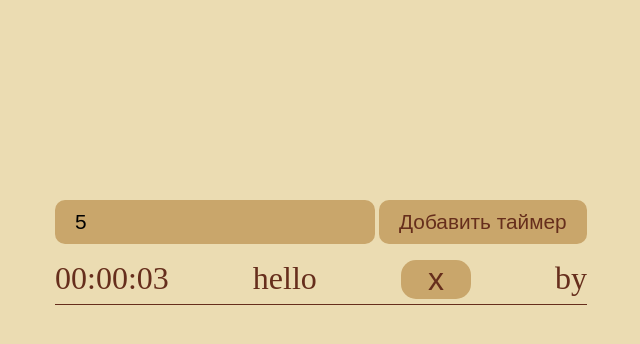
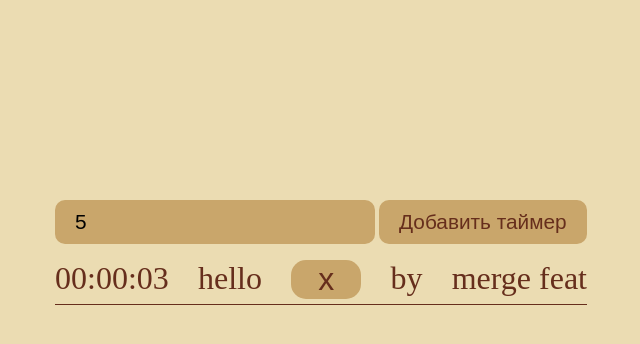
Before and after one commit to ilanalis/hexlet-timer, a plain HTML site: page index.html in a window 1280 px wide. Both pictures are taken after typing "5" into the empty fields and a click on the button "Добавить таймер". Shown: the whole page, without its empty margins (319-959 px from the left). Drawn offline with Linux system fonts and the light colour scheme.

Commit message:
feat: branch feat

```diff
--- a/index.html
+++ b/index.html
@@ -23,6 +23,7 @@
                 <span>hello</span>
                 <button class="delete-timer-button">x</button>
                 <span>by</span>
+                <span>merge feat</span>
             </li>
         </template>
     </ul>
```
